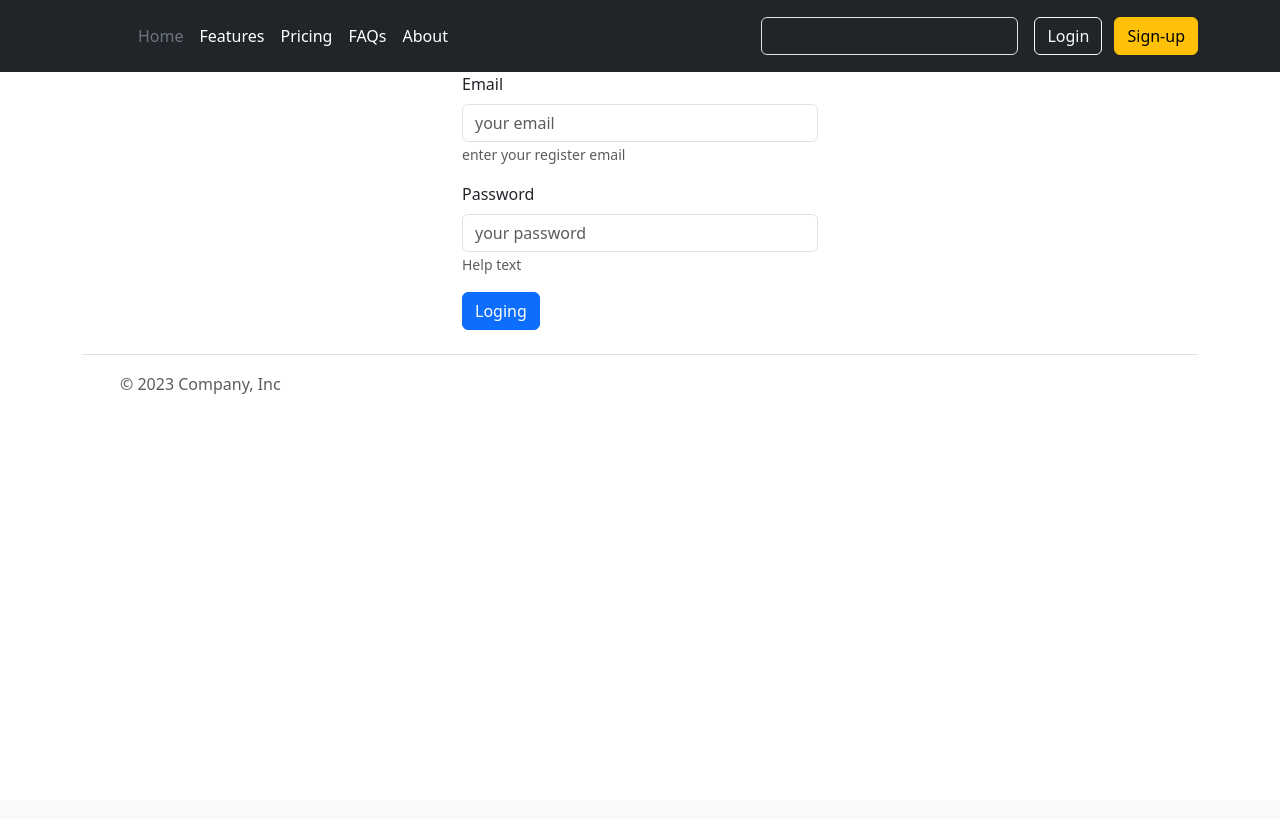
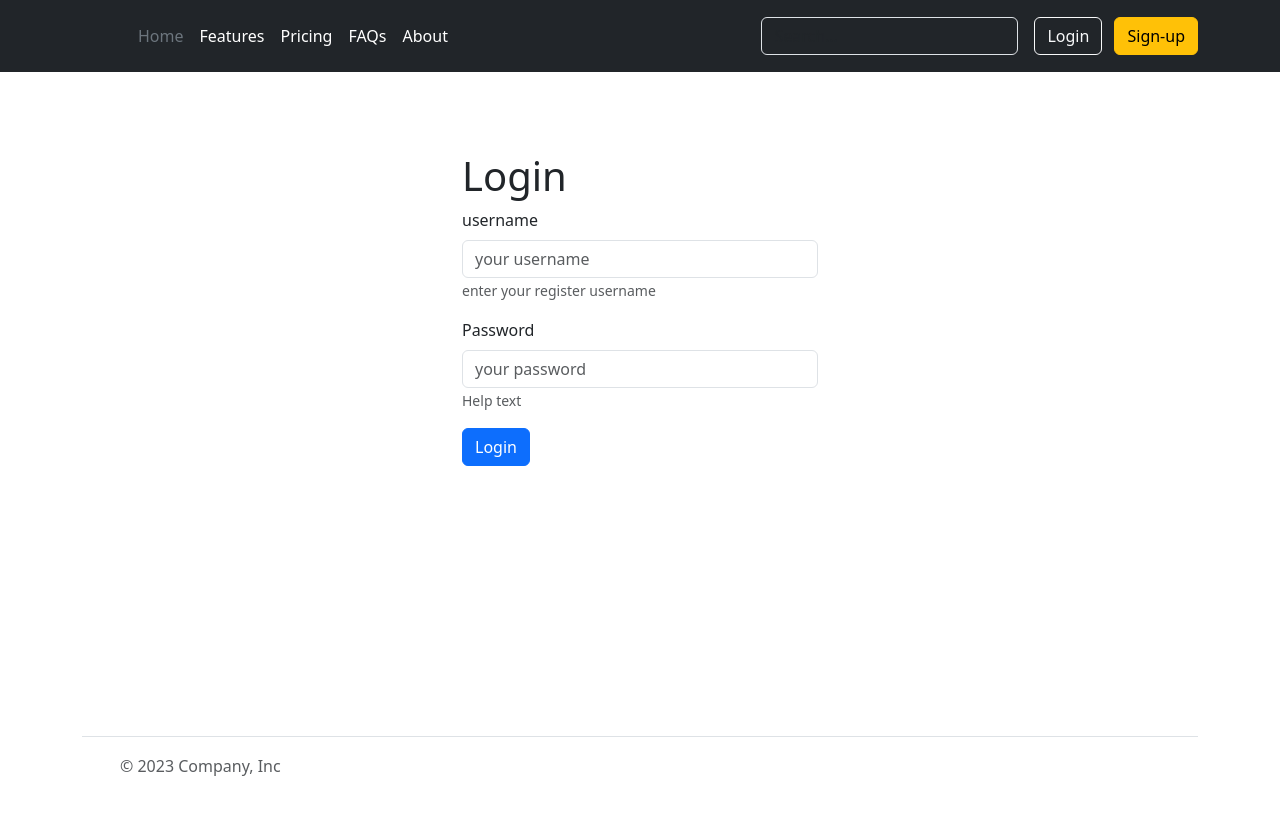
Before and after one commit to aditya98899/dp_blog_django, a Django app: page /login/ in a window 1280 px wide. Before the commit the page ends 394 px from the top, so only its background shows below. Run offline with Django 4.2, Linux system fonts and the light colour scheme; some libraries are stand-ins or nearby versions.

Commit message:
login and register design

```diff
--- a/accounts/views.py
+++ b/accounts/views.py
@@ -8,14 +8,23 @@ def register_view(request):
     if request.method == "POST":
         username = request.POST.get('username')
         email = request.POST.get('email')
-        password = request.POST.get(password)
-        cpassword = request.POST.get(cpass)
-        if password != cpassword or len(password) > 0 or len(cpassword) > 0:
+        password = request.POST.get('password')
+        cpassword = request.POST.get('cpassword')
+        print(password,cpassword)
+        if password != cpassword or len(password) == 0 or len(cpassword) == 0:
             messages.error( request,"passwords do not match")
             return redirect('register')
+        #move validation can be added here
+        #check if user already exists
+        if User.object.filter(username=username).exists():
+            messages.error(request,"username already axists")
+            return redirect ('redirect')
+        if User.obejct.filter(email=email).exists():
+            messages.error(request, 'email already exists')
+            return redirect( 'register')
         #user create
         #user create karo
-        user = user.objects.create_user (username, email, password)
+        user = User.objects.create_user (username, email, password)
         messages.success (request, "Account created succesfully")
         return redirect('login')
     else:
@@ -23,13 +32,13 @@ def register_view(request):
 
 def login_view(request):
     if request.method == "POST":
-        email = request.POST.get('email')
+        username = request.POST.get('username')
         password = request.POST.get('password')
-        if len(email) == 0 or len (password) == 0:
+        if len(username) == 0 or len (password) == 0:
             messages.error(request, "Invalid credentials")
             return redirect ('login')
         # user authenticate karo
-        user = authenticate (request, email=email, password=password)
+        user = authenticate (request, username=username, password=password)
         if user is not None:
             messages.success(request, "Loggout in successfully")
             login(request, user)
--- a/templates/accounts/login.html
+++ b/templates/accounts/login.html
@@ -1,24 +1,45 @@
 {% extends 'layout/base.html' %}
+
+{% block css %}
+<style>
+  body{
+       background-image: radial-gradient(#db79f,#a8dba8,#);
+  }
+  #login-box{
+    min-height: 80vh;
+    padding-top: 5rem;
+  }
+
+</style>
+
+{% endblock css %}
+#login-box{
+
+}
+
 {% block content %}
-<div class="container">
+<div class="container" id="login-box">
   <div class="row">
     <div class="col-lg-4 mx-auto">
-            <form  method="post"></form>
+      <form method="post">
         {% csrf_token %}
+        <h1>Login</h1>
+        {% include 'components/message.html' %}
         <div class="mb-3">
-     <label for="email" class="form-label">Email</label>
-     <input type="text"
-       class="form-control" name="email" id="email" aria-describedby="helpId" placeholder="your email">
-     <small id="helpId" class="form-text text-muted">enter your register email</small>
+          <label for="username" class="form-label">username</label>
+          <input type="text" class="form-control" name="username" id="username" aria-describedby="helpId"
+            placeholder="your username">
+          <small id="helpId" class="form-text text-muted">enter your register username</small>
         </div>
         <div class="mb-3">
           <label for="password" class="form-label">Password</label>
-     <input type="text"
-       class="form-control" name="password" id="password" aria-describedby="helpId" placeholder="your password">
+          <input type="text" class="form-control" name="password" id="password" aria-describedby="helpId"
+            placeholder="your password">
           <small id="helpId" class="form-text text-muted">Help text</small>
         </div>
-   <button type="submit" class="btn btn-primary">Loging</button>
+        <button type="submit" class="btn btn-primary">Login</button>
       </form>
     </div>
   </div>
+</div>
 {% endblock content %}
--- /dev/null
+++ b/templates/components/message.html
@@ -0,0 +1,21 @@
+{% if messages %}
+{% for message in messages %}
+
+{% if message.tags %}
+
+{% if message.tags == 'error' %}
+<div class="alert alert-danger p-1">
+    {{message}}
+</div>
+{% elif message.tags == 'success' %}
+<div class="alert alert-success p-1">
+    ✅ {{message}}
+
+</div>
+{% endif %}
+
+
+{% endif %}
+
+{% endfor %}
+{% endif %}
```
Also changed, not shown: templates/accounts/register.html (+5 -3 lines), db.sqlite3, templates/blog/home.html (added). Lines whose indentation alone changed are shown as unchanged.
